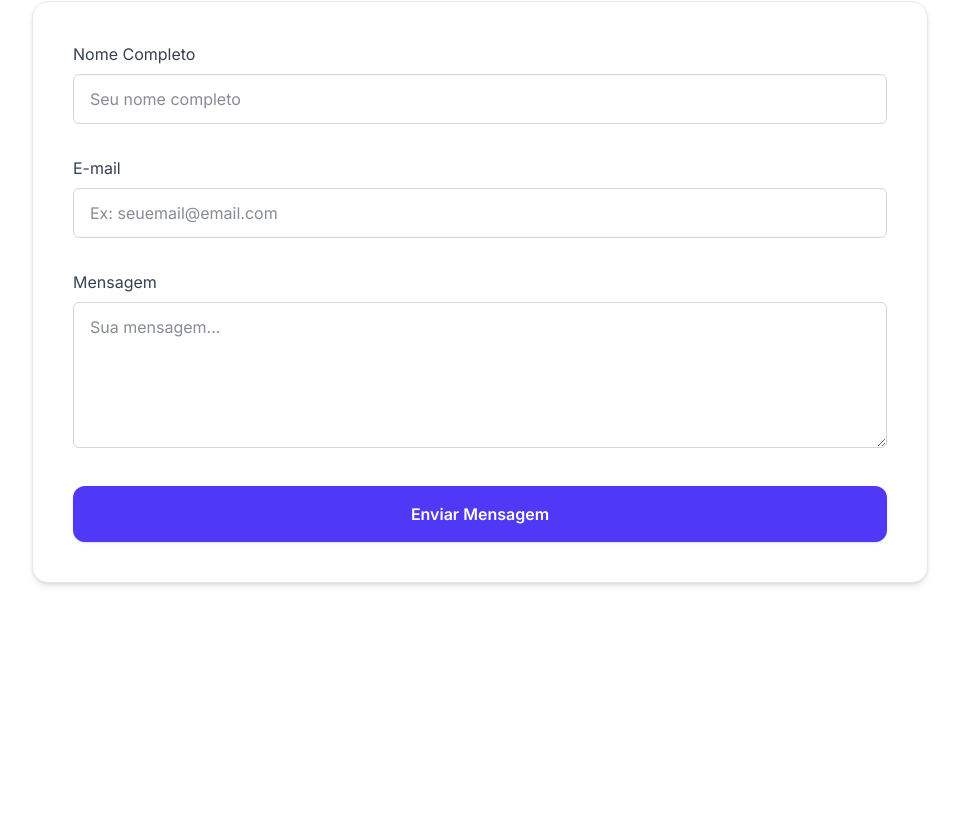
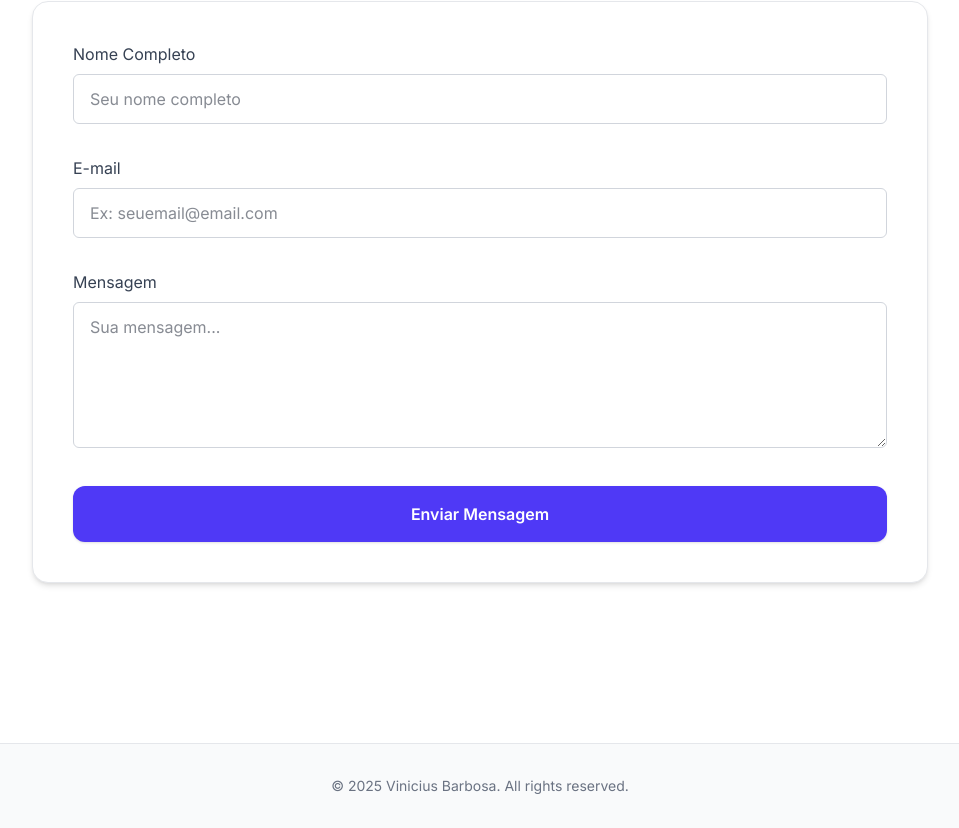
Before and after one commit to vinicius-lima-barbosa/teste_SUN4, a React (Vite) app in the folder questao_5/: page / in a window 1280 px wide. Shown: the part 2205-3033 px from the top of the page, without its empty margins (160-1119 px from the left). Before the commit the page ends 2868 px from the top, so only its background shows below. Built offline with nearby package versions, Linux system fonts and the light colour scheme.

Commit message:
feat: add Footer component

```diff
--- /dev/null
+++ b/questao_5/src/components/footer/Index.tsx
@@ -0,0 +1,9 @@
+const Footer = () => {
+  return (
+    <footer className="bg-gray-50 border-t border-gray-200 text-center py-8 mt-20 text-gray-500 text-sm">
+      &copy; {new Date().getFullYear()} Vinicius Barbosa. All rights reserved.
+    </footer>
+  );
+};
+
+export default Footer;
--- a/questao_5/src/pages/Index.tsx
+++ b/questao_5/src/pages/Index.tsx
@@ -1,4 +1,5 @@
 import ContactSection from "../components/contact-section/Index";
+import Footer from "../components/footer/Index";
 import HeroSection from "../components/hero-section/Index";
 import Navigation from "../components/navigation/Index";
 import Plans from "../components/plans-section/Index";
@@ -10,6 +11,7 @@ const Index = () => {
       <HeroSection />
       <Plans />
       <ContactSection />
+      <Footer />
     </>
   );
 };
```
